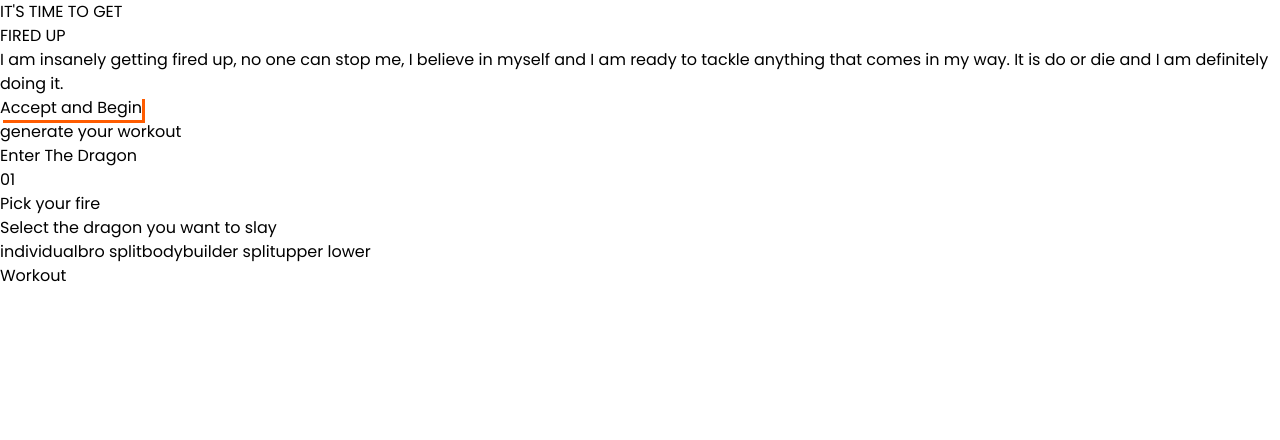
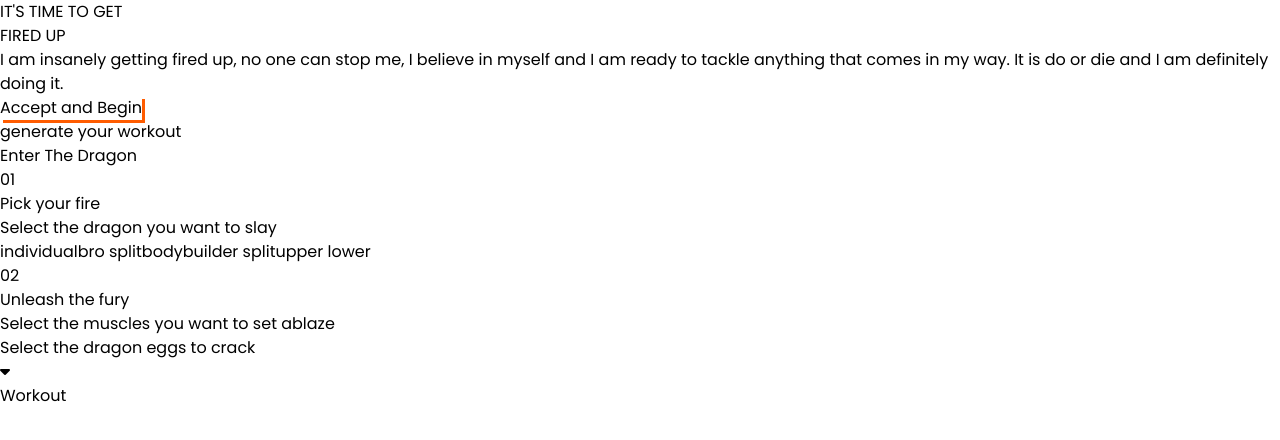
Before and after one commit to Parker2127/fire-fit-app, a React (Vite) app: page / in a window 1280 px wide. Shown: the top 440 px of the page. Built offline with nearby package versions, Linux system fonts and the light colour scheme.

Commit message:
Setting up the base for header 02

```diff
--- a/src/components/Generator.jsx
+++ b/src/components/Generator.jsx
@@ -19,6 +19,9 @@ function Header(props){
 export default function Generator() {
   return (
    <SectionWrapper header={"generate your workout"} title= {['Enter', 'The', 'Dragon']}> {/* adding header for the use case of banners */}
+
+      {/*--------------------------------------  HEADER 01 ------------------------------------------------------- */}
+
      <Header index={'01'} title="Pick your fire" description="Select the dragon you want to slay"/>
 
      <div className='grid  grid-cols-2 sm:grid-cols-4 gap-4'>
@@ -32,6 +35,18 @@ export default function Generator() {
         })}
      </div>
 
+     {/*--------------------------------------  HEADER 02 ------------------------------------------------------- */}
+
+     <Header index={'02'} title="Unleash the fury" description="Select the muscles you want to set ablaze"/>
+
+     <div className=''>
+        {/*Code to add the buttons using object mapping  */}
+
+        <p>Select the dragon eggs to crack</p>
+        <i className="fa-solid fa-caret-down"></i>
+
+     </div>
+
 
 
    </SectionWrapper>  /* Anything wrapped between the SectionWrapper component { parent tag } are considered to be children */
```
